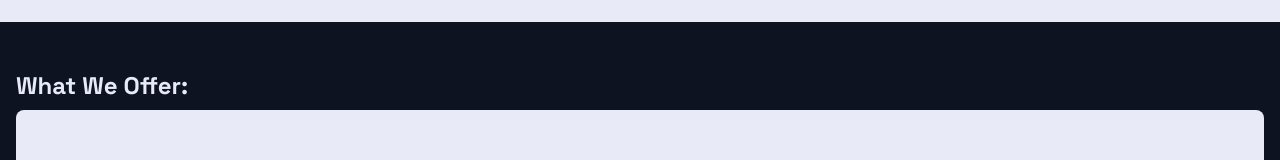
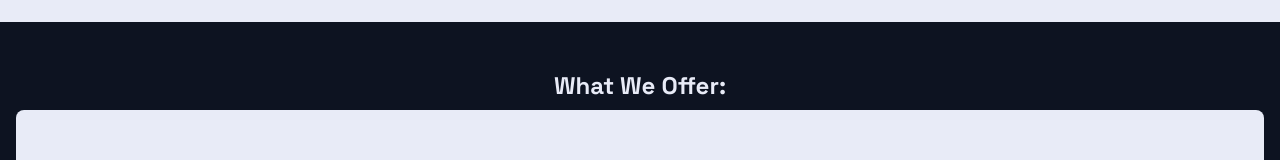
Before and after one commit to amrxt1/junk-removal-demo, a React (Vite) app: page / in a window 1280 px wide. Shown: the part 710-870 px from the top of the page. Built offline with nearby package versions, Linux system fonts and the light colour scheme.

Commit message:
Center Offers.jsx heading

```diff
--- a/src/components/Offers.jsx
+++ b/src/components/Offers.jsx
@@ -31,7 +31,7 @@ function Offers() {
     <Container id="offers" className="bg-text py-12">
       <h1
         id="offer"
-        className="text-background pb-2 font-space font-bold text-2xl"
+        className="text-background pb-2 font-space font-bold text-2xl text-center"
       >
         What We Offer:
       </h1>
```
